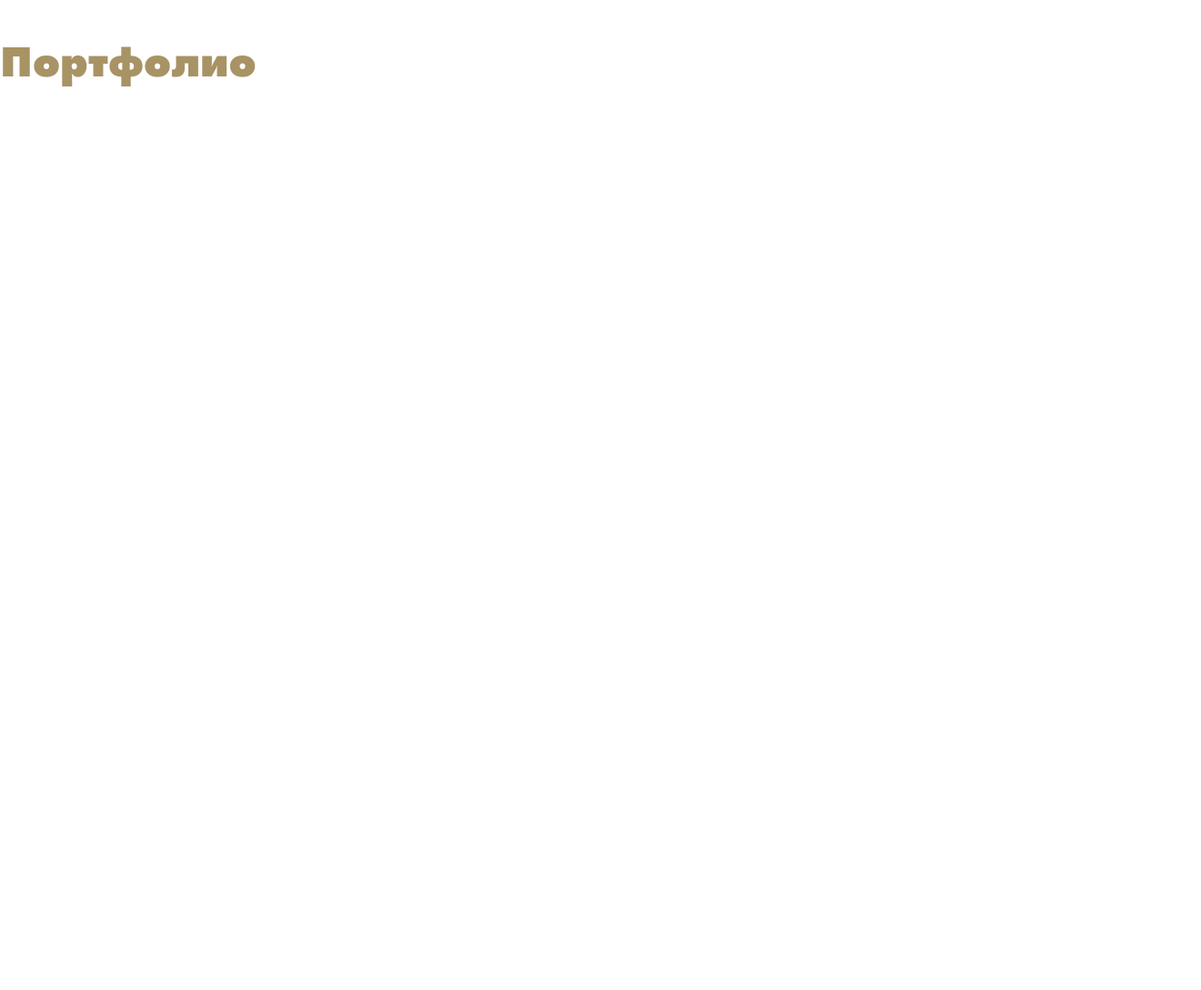
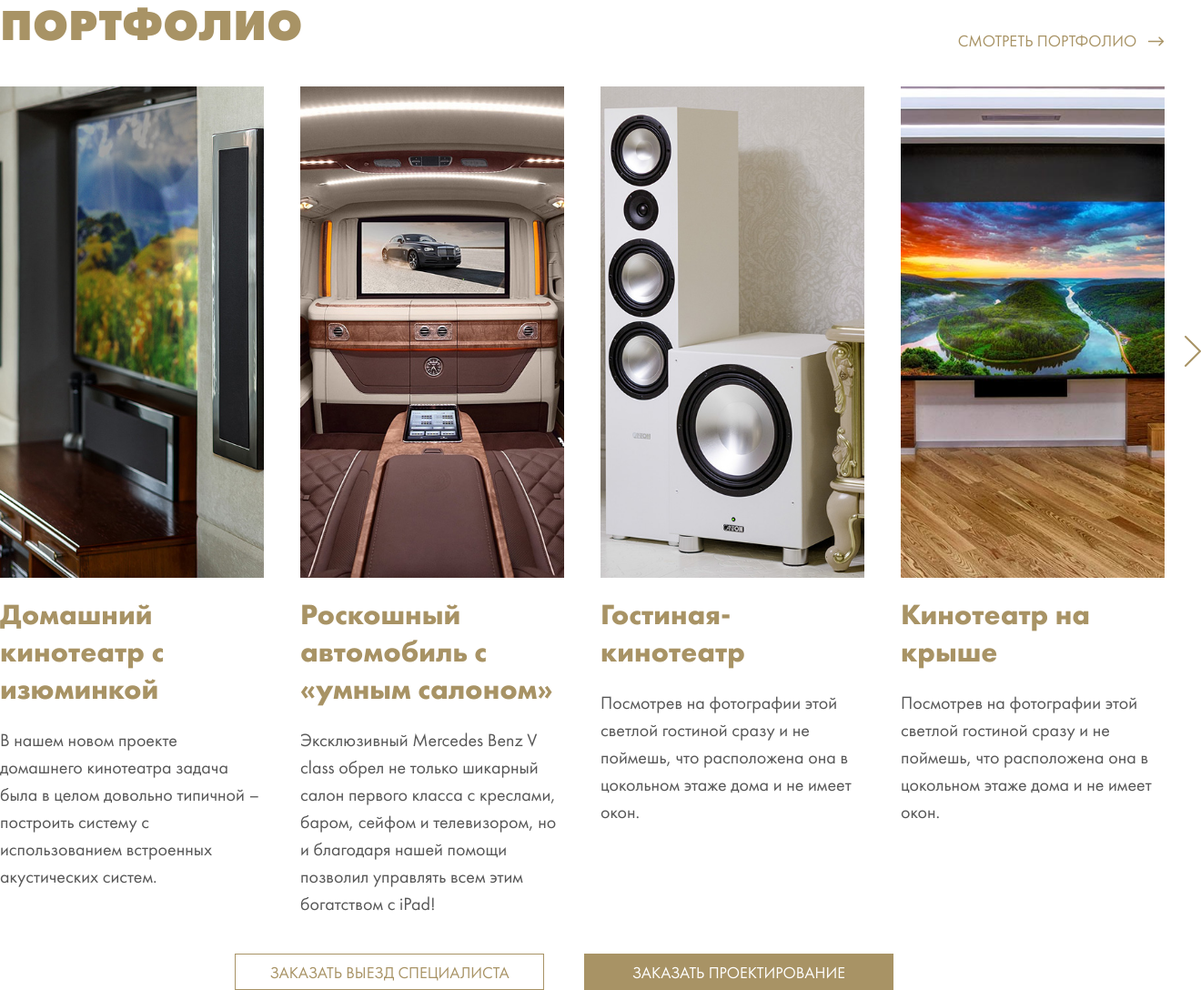
Before and after one commit to RomanBaukin/TestTask, a plain HTML site: page index.html in a window 1280 px wide. Shown: the whole page at 91% size, 1320 px wide, since content can reach past the window. Before the commit the page ends 800 px from the top, so only its background shows below. Drawn offline with Linux system fonts and the light colour scheme; files whose address does not match are found by name.

Commit message:
create: portfolio section

```diff
--- a/index.html
+++ b/index.html
@@ -9,7 +9,94 @@
   <body>
     <section class="portfolio">
       <div class="container">
-        <h2 class="title portfolio__title">Портфолио</h2>
+        <div class="portfolio__header">
+          <h2 class="title portfolio__title">Портфолио</h2>
+          <div class="portfolio__link">
+            <a href="#">Смотреть портфолио</a>
+            <img
+              src="img/svg/link-arrow-right.svg"
+              alt="Иконка: стрелка вправо"
+            />
+          </div>
+          <!-- /.portfolio__link -->
+        </div>
+        <!-- /.portfolio__header -->
+        <div class="portfolio__carousel carousel">
+          <div class="carousel__card card">
+            <div class="card__image">
+              <img src="img/card-01.jfif" alt="Фото: домашний кинотеатр" />
+            </div>
+            <!-- /.card__image -->
+            <h3 class="card__title">Домашний кинотеатр с изюминкой</h3>
+            <p class="card__descr">
+              В нашем новом проекте домашнего кинотеатра задача была в целом
+              довольно типичной – построить систему с использованием встроенных
+              акустических систем.
+            </p>
+          </div>
+          <!-- /.carousel__card -->
+          <div class="carousel__card card">
+            <div class="card__image">
+              <img
+                src="img/card-02.jfif"
+                alt="Фото: салон роскошного автомобиля"
+              />
+            </div>
+            <!-- /.card__image -->
+            <h3 class="card__title">Роскошный автомобиль с «умным салоном»</h3>
+            <p class="card__descr">
+              Эксклюзивный Mercedes Benz V class обрел не только шикарный салон
+              первого класса с креслами, баром, сейфом и телевизором, но и
+              благодаря нашей помощи позволил управлять всем этим богатством с
+              iPad!
+            </p>
+          </div>
+          <!-- /.carousel__card -->
+          <div class="carousel__card card">
+            <div class="card__image">
+              <img src="img/card-03.jfif" alt="Фото: колонка и саббуфер" />
+            </div>
+            <!-- /.card__image -->
+            <h3 class="card__title">Гостиная-кинотеатр</h3>
+            <p class="card__descr">
+              Посмотрев на фотографии этой светлой гостиной сразу и не поймешь,
+              что расположена она в цокольном этаже дома и не имеет окон.
+            </p>
+          </div>
+          <!-- /.carousel__card -->
+          <div class="carousel__card card">
+            <div class="card__image">
+              <img src="img/card-04.png" alt="Фото: домашний кинотеатр" />
+            </div>
+            <!-- /.card__image -->
+            <h3 class="card__title">Кинотеатр на крыше</h3>
+            <p class="card__descr">
+              Посмотрев на фотографии этой светлой гостиной сразу и не поймешь,
+              что расположена она в цокольном этаже дома и не имеет окон.
+            </p>
+          </div>
+          <!-- /.carousel__card -->
+          <img
+            src="img/svg/arrow-left.svg"
+            alt="Иконка: стрелка влево"
+            class="carousel__arrow carousel__arrow--left"
+          />
+          <img
+            src="img/svg/arrow-right.svg"
+            alt="Иконка: стрелка вправо"
+            class="carousel__arrow carousel__arrow--right"
+          />
+        </div>
+        <!-- /.portfolio__carousel -->
+        <div class="portfolio__buttons">
+          <button class="button portfolio__button button--light">
+            Заказать выезд специалиста
+          </button>
+          <button class="button portfolio__button button--dark">
+            Заказать проектирование
+          </button>
+        </div>
+        <!-- /.portfolio__buttons -->
       </div>
       <!-- /.container -->
     </section>
--- a/scss/base/_settings.scss
+++ b/scss/base/_settings.scss
@@ -39,7 +39,24 @@ img {
 }
 h2,
 h3 {
+  margin: 0;
   color: $gold;
+}
+.button {
+  border: 1px solid $gold;
+  width: 340px;
+  height: 40px;
+  font-size: 18px;
+  line-height: 23px;
+  text-transform: uppercase;
+  &--light {
+    color: $gold;
+    background-color: $white;
+  }
+  &--dark {
+    color: $white;
+    background-color: $gold;
+  }
 }
 
 // .button
@@ -59,16 +76,3 @@ h3 {
 //     border: 2px solid #000000
 //   &__consultation
 //     border: 2px solid #000000
-// .title
-//   font-family: 'PlayfairDisplay-Bold', serif
-//   font-size: 55px
-//   margin: 0
-//   &__background
-//     position: absolute
-//     top: -75px
-//     left: 0
-//     width: 156px
-//     height: 208px
-//     background: #FBF0EC
-//     border-radius: 0px 150px 0px 0px
-//     z-index: -1;
--- a/scss/base/_variables.scss
+++ b/scss/base/_variables.scss
@@ -1 +1,3 @@
 $gold: #a89365;
+$gray: #575757;
+$white: #ffffff;
--- a/scss/blocks/_portfolio.scss
+++ b/scss/blocks/_portfolio.scss
@@ -1,6 +1,79 @@
 .portfolio {
+  &__header {
+    display: flex;
+    justify-content: space-between;
+    align-items: flex-end;
+    margin-bottom: 40px;
+  }
   &__title {
     font-family: 'FuturaPT-ExtraBold', sans-serif;
     font-size: 48px;
+    text-transform: uppercase;
+  }
+  &__link {
+    cursor: pointer;
+    a {
+      margin-right: 8px;
+      text-decoration: none;
+      color: $gold;
+      font-size: 18px;
+      text-transform: uppercase;
+    }
+  }
+  &__carousel {
+    margin-bottom: 40px;
+  }
+  &__buttons {
+    margin: 0 auto;
+    text-align: center;
+  }
+  &__button {
+    margin-right: 40px;
   }
 }
+
+.carousel {
+  position: relative;
+  display: flex;
+  gap: 40px;
+  &__card {
+    flex: 0 1 25%;
+  }
+  &__arrow {
+    position: absolute;
+    top: 30%;
+    &--left {
+      left: -40px;
+    }
+    &--right {
+      right: -40px;
+    }
+  }
+}
+
+.card {
+  flex-basis: 410px;
+  &__image {
+    width: 100%;
+    height: 540px;
+    overflow: hidden;
+    margin-bottom: 20px;
+    img {
+      object-fit: cover;
+      width: 100%;
+      height: 100%;
+    }
+  }
+  &__title {
+    font-family: 'FuturaPT-Bold', sans-serif;
+    font-size: 32px;
+    line-height: 41px;
+    margin-bottom: 20px;
+  }
+  &__descr {
+    font-size: 20px;
+    line-height: 30px;
+    color: $gray;
+    margin: 0;
+  }
+}
```
Also changed, not shown: css/style.min.css, img/card-01.jfif (added), img/card-02.jfif (added), img/card-03.jfif (added), img/card-04.png (added), img/svg/arrow-left.svg (added), img/svg/arrow-right.svg (added), img/svg/link-arrow-right.svg (added).
